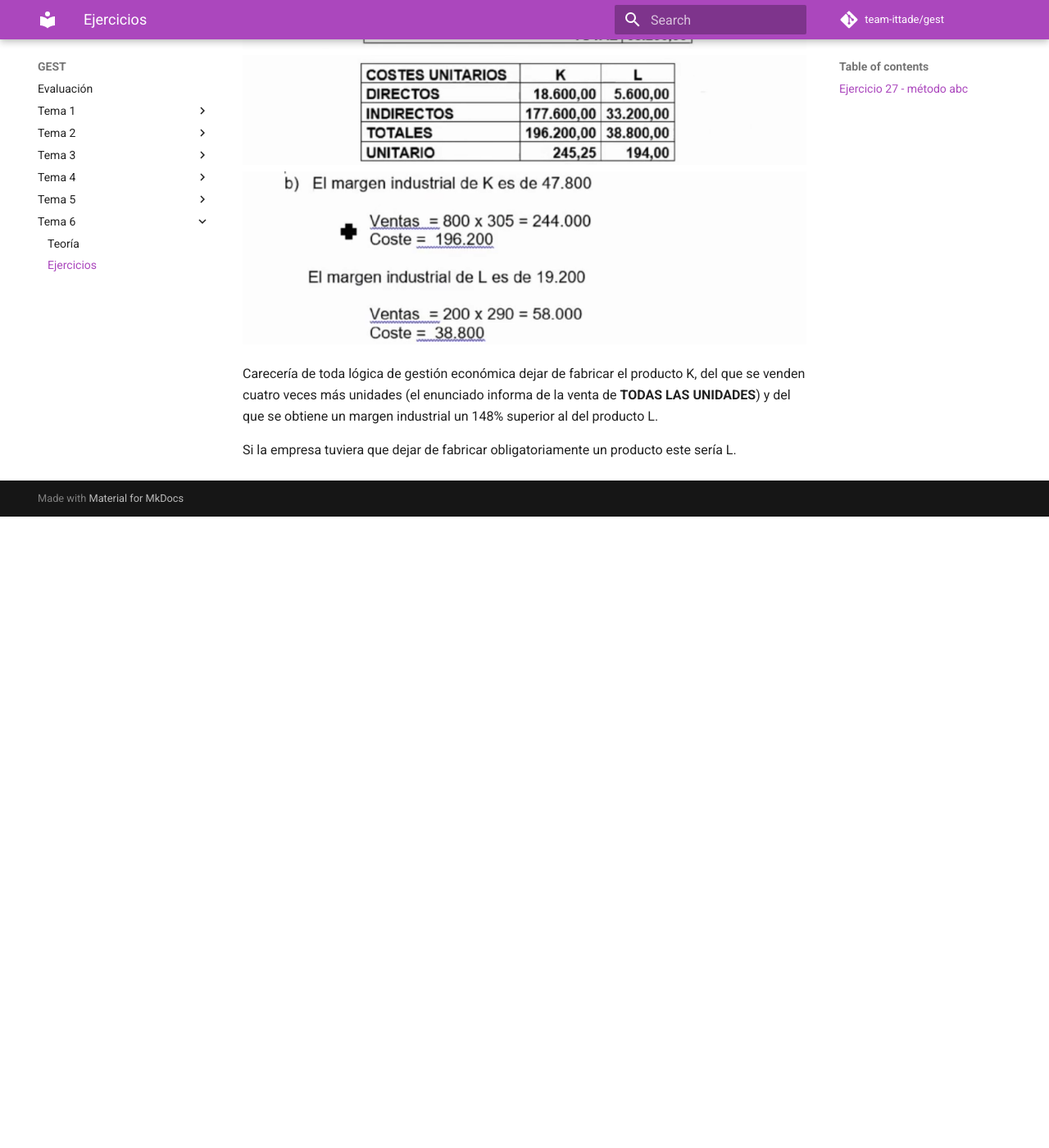
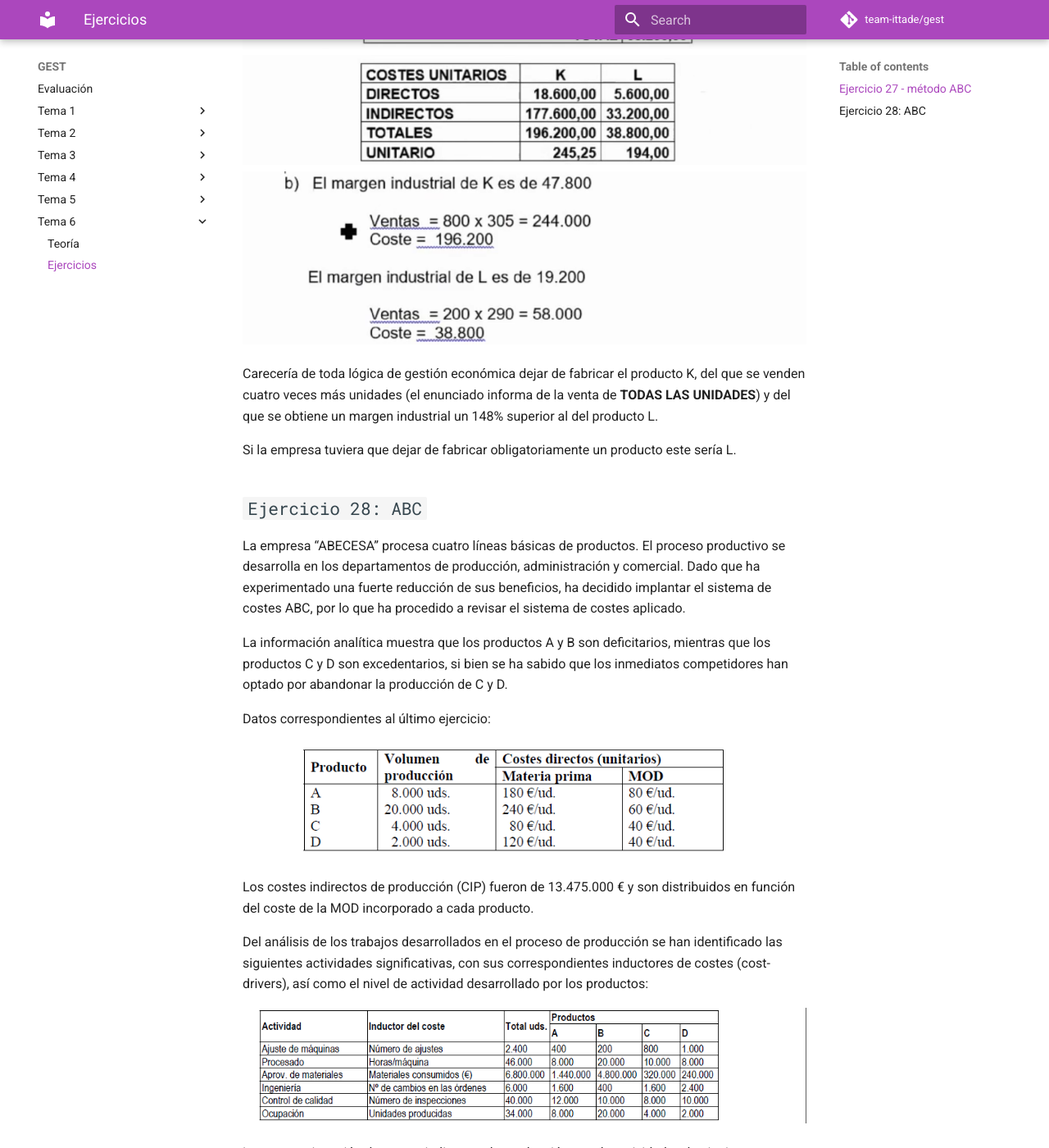
Before and after one commit to team-ittade/gest, an MkDocs documentation site: the page built from docs/tema-6/ejercicios.md, in a window 1280 px wide and 1400 px high, scrolled down 1827 px. Shown: the whole window at 82% size. Built offline with MkDocs 1.6.1 and Material for MkDocs 9.7.7, drawn with Linux system fonts in a browser that asks for light colours; comment, search, counter and statistics services are not loaded; before the commit the page ends 2457 px from its top, so only the background shows below that; some of the changed text lies outside the part shown.

Commit message:
2021-04-19 - tema 6 + ejercicio 28

```diff
--- a/docs/tema-6/ejercicios.md
+++ b/docs/tema-6/ejercicios.md
@@ -1,6 +1,6 @@
 # Ejercicios tema 6
 
-## `Ejercicio 27 - método abc`
+## `Ejercicio 27 - método ABC`
 
 La sociedad *Altas Bodegas de Castilla* calcula el coste de sus productos aplicando un modelo de costes por actividades (ABC). Fabrica dos productos; el producto K y el producto L. Las actividades se realizan en un único centro; FABRICA, estas son filtrado, procesado y pulido.
 
@@ -36,3 +36,32 @@ Respecto de los costes indirectos se sabe que:
 Carecería de toda lógica de gestión económica dejar de fabricar el producto K, del que se venden cuatro veces más unidades (el enunciado informa de la venta de **TODAS LAS UNIDADES**) y del que se obtiene un margen industrial un 148% superior al del producto L.
 
 Si la empresa tuviera que dejar de fabricar obligatoriamente un producto este sería L.
+
+## `Ejercicio 28: ABC`
+
+La empresa “ABECESA” procesa cuatro líneas básicas de productos. El proceso productivo se desarrolla en los departamentos de producción, administración y comercial. Dado que ha experimentado una fuerte reducción de sus beneficios, ha decidido implantar el sistema de costes ABC, por lo que ha procedido a revisar el sistema de costes aplicado.
+
+La información analítica muestra que los productos A y B son deficitarios, mientras que los productos C y D son excedentarios, si bien se ha sabido que los inmediatos competidores han optado por abandonar la producción de C y D.
+
+Datos correspondientes al último ejercicio:
+
+![img](../images/tema-6/ejs/28/tabla-1.png)
+
+Los costes indirectos de producción (CIP) fueron de 13.475.000 € y son distribuidos en función del coste de la MOD incorporado a cada producto.
+
+Del análisis de los trabajos desarrollados en el proceso de producción se han identificado las siguientes actividades significativas, con sus correspondientes inductores de costes (cost-drivers), así como el nivel de actividad desarrollado por los productos:
+
+![img](../images/tema-6/ejs/28/tabla-2.png)
+
+La nueva asignación de costes indirectos de producción a cada actividad es la siguiente:
+
+![img](../images/tema-6/ejs/28/tabla-3.png)
+
+**Con los datos anteriores, se pide:**
+
+1. **Coste unitario de producción imputando los costes indirectos en función de los indirectos**
+2. **Nuevo coste unitario de producción por el sistema ABC**
+3. **Comparación de ambos sistemas**
+
+![img](../images/tema-6/ejs/28/solucion-1.png)
+![img](../images/tema-6/ejs/28/solucion-2.png)
```
Also changed, not shown: docs/tema-6/index.md (+11 -0 lines), docs/images/tema-6/ejs/28/solucion-1.png (added), docs/images/tema-6/ejs/28/solucion-2.png (added), docs/images/tema-6/ejs/28/tabla-1.png (added), docs/images/tema-6/ejs/28/tabla-2.png (added), docs/images/tema-6/ejs/28/tabla-3.png (added).
